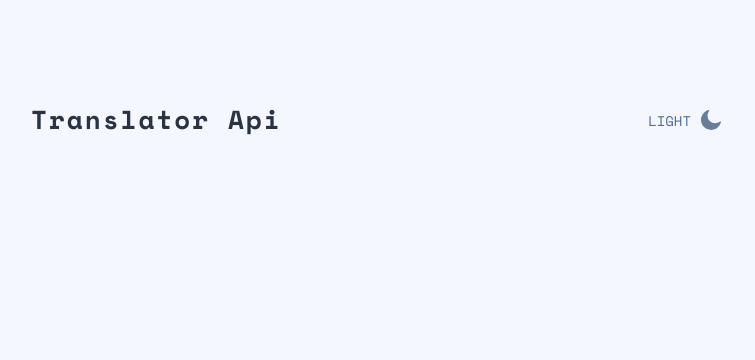
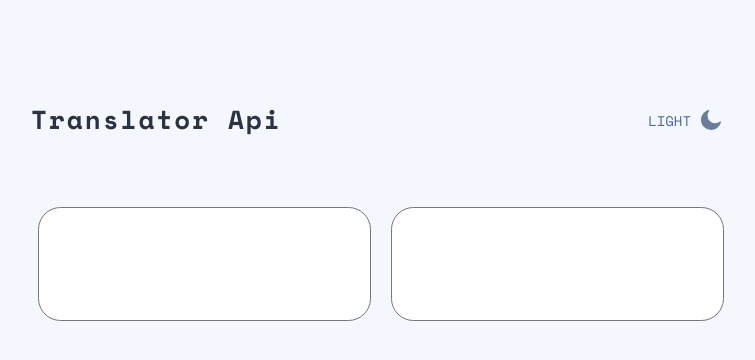
Before and after one commit to EalsyCoD/TranslatorApi, a React (Create React App) app: page / in a window 1280 px wide. Shown: the top 360 px of the page, without its empty margins (259-1014 px from the left). Built offline with nearby package versions, Linux system fonts and the light colour scheme.

Commit message:
added redux and TranslateArea

```diff
--- a/src/App.tsx
+++ b/src/App.tsx
@@ -6,6 +6,7 @@ import { ThemeProvider, DefaultTheme } from "styled-components";
 import GlobalStyle from "./styles/global";
 import light from "./styles/themes/light";
 import dark from "./styles/themes/dark";
+import { TranslateArea } from "./components/TranslateArea";
 
 const App = (): JSX.Element => {
   const [theme, setTheme] = React.useState<DefaultTheme>(light);
@@ -19,6 +20,7 @@ const App = (): JSX.Element => {
         <GlobalStyle />
 
         <Header toggleTheme={toggleTheme} titleTheme={theme.title} />
+        <TranslateArea />
       </ThemeProvider>
     </React.Fragment>
   );
--- /dev/null
+++ b/src/components/TranslateArea/TranslateArea.tsx
@@ -0,0 +1,28 @@
+import React from "react";
+
+import { Container, TextArea } from "./styles";
+
+export const TranslateArea = () => {
+  const [value, setValue] = React.useState<string>("");
+  let intervalRef = React.useRef<any>();
+
+  return (
+    <Container>
+      <TextArea
+        value={value}
+        onChange={(e) => {
+          setValue(e.target.value);
+
+          clearTimeout(intervalRef.current);
+
+          intervalRef.current = setTimeout(() => {
+            if (e.target.value.length !== 0) {
+              console.log("Запрос");
+            }
+          }, 1000);
+        }}
+      />
+      <TextArea />
+    </Container>
+  );
+};
--- /dev/null
+++ b/src/components/TranslateArea/index.ts
@@ -0,0 +1 @@
+export * from "./TranslateArea";
--- /dev/null
+++ b/src/components/TranslateArea/styles.ts
@@ -0,0 +1,24 @@
+import styled from "styled-components";
+
+export const Container = styled.div`
+  margin: 30px auto 50px auto;
+  padding: 0.5em;
+  display: flex;
+  justify-content: space-between;
+  gap: 20px;
+  align-items: flex-start;
+  border-radius: 0.938em;
+  @media (min-width: 1024px) {
+    width: 50em;
+  }
+`;
+
+export const TextArea = styled.textarea`
+  width: 400px;
+  height: 114px;
+  font-size: 24px;
+  line-height: 32px;
+  padding: 20px 56px 20px 24px;
+  border-radius: 0.938em;
+  resize: none;
+`;
--- a/src/styles/themes/dark.ts
+++ b/src/styles/themes/dark.ts
@@ -4,6 +4,7 @@ export default {
   iconSwitch: "./images/icon-sun.svg",
   colors: {
     backgroundColor: "hsl(220, 40%, 13%);",
+    backgroundColorContent: "hsl(222, 41%, 20%)",
     text: "hsl(0, 0%, 100%);",
     textHeader: "hsl(0, 0%, 100%)",
   },
--- a/src/styles/themes/light.ts
+++ b/src/styles/themes/light.ts
@@ -4,6 +4,7 @@ export default {
   iconSwitch: "./images/icon-moon.svg",
   colors: {
     backgroundColor: "hsl(228, 100%, 98%);",
+    backgroundColorContent: "hsl(0, 0%, 100%)",
     text: "hsl(217, 35%, 45%);",
     textHeader: "hsl(217, 21%, 21%)",
   },
--- a/src/styles/types.ts
+++ b/src/styles/types.ts
@@ -7,6 +7,7 @@ declare module "styled-components" {
     iconSwitch: string;
     colors: {
       backgroundColor: string;
+      backgroundColorContent: string;
       text: string;
       textHeader: string;
     };
```
Also changed, not shown: package.json (+8 -0 lines), 1 other file (tests, documents, lock files or other folders).
